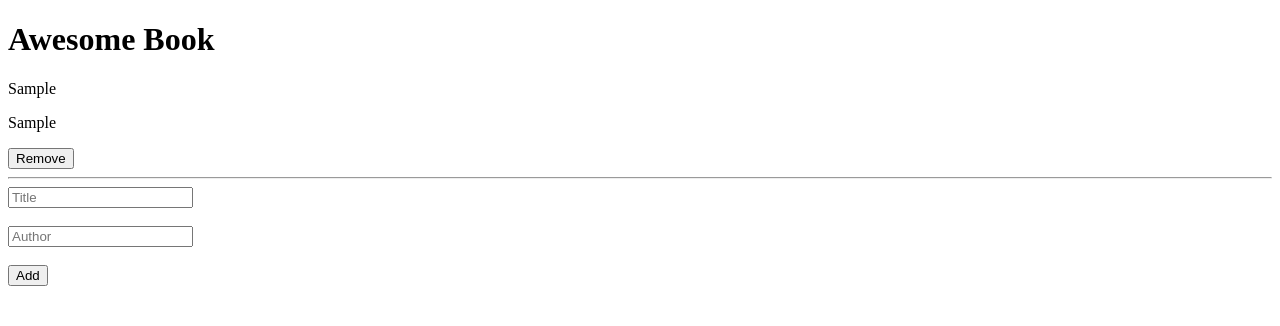
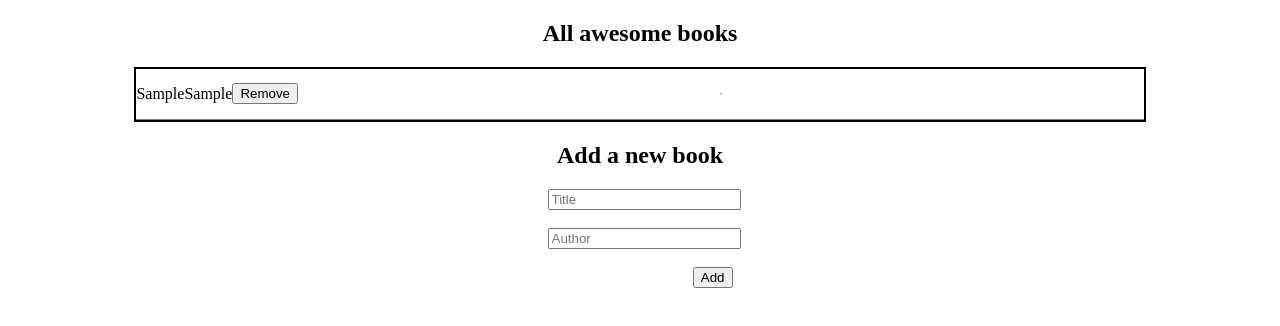
Before and after one commit to SFarida/awesome-books, a website: page index.html in a window 1280 px wide. Both pictures are taken after typing "Sample", "Sample" into the empty fields and a click on the button "Add". Drawn offline with Linux system fonts and the light colour scheme.

Commit message:
Add container for each book

```diff
--- a/index.css
+++ b/index.css
@@ -1,2 +1,39 @@
-/**     ↑
- *  This empty source */
+main{
+    margin: auto 10%;
+}
+
+.header_books {
+  text-align: center;
+}
+
+
+#book_add {
+    display: flex;
+    justify-content: center;
+}
+
+#form >input {
+    width: 100%;
+}
+
+#form > button {
+    float: right;
+}
+
+#books_list {
+    border: solid 2px black ;
+}
+
+#books_list > button {
+    height: 32px;
+    width: 104px;
+}
+
+.book_article {
+    min-width: 100%;
+    display: flex;
+    flex-direction: row;
+    justify-content: space-between;
+    align-items: center;
+    border-bottom: solid 1px grey;
+}
--- a/index.html
+++ b/index.html
@@ -8,23 +8,33 @@
     <title>Awesome Book</title>
 </head>
 <body>
+    <main>
         <header>
-        <h1>Awesome Book</h1>
+
         </header>
         <section>
+            <div class="header_books">
+                <h1>All awesome books</h1>
+            </div>
+
             <div id="books_list">
 
             </div>
         </section id="books_add">
         <section>
-        <article id="book_add">
+            <div class="header_books">
+                <h1>Add a new book</h1>
+            </div>
+            <div id="book_add">
                 <form method="post" id="form">
                     <input type="text" id="title" placeholder="Title" required><br><br>
                     <input type="text" id="author" placeholder="Author" required><br><br>
                     <button type="submit">Add</button>
                 </form>
-        </article>
+            </div>
         </section>
+    </main>
+
 
 
     <script src="index.js"></script>
--- a/index.js
+++ b/index.js
@@ -36,6 +36,8 @@ loadBooksLocalStorage = () => {
   container.replaceChildren();
   for (let i = 0; i < books.length; i += 1) {
     // Creating the paragraphs
+    let articleBook = document.createElement('article')
+    articleBook.classList.add("book_article")
     const title = document.createElement('p');
     const author = document.createElement('p');
     const hr = document.createElement('hr');
@@ -58,10 +60,10 @@ loadBooksLocalStorage = () => {
         bookObj.removeBook(bookTitle);
       });
 
-    container.appendChild(title);
-    container.appendChild(author);
-    container.appendChild(button);
-    container.appendChild(hr);
+    container.appendChild(articleBook).appendChild(title);
+    container.appendChild(articleBook).appendChild(author);
+    container.appendChild(articleBook).appendChild(button);
+    container.appendChild(articleBook).appendChild(hr);
   }
 };
 
```
Lines whose indentation alone changed are shown as unchanged.
